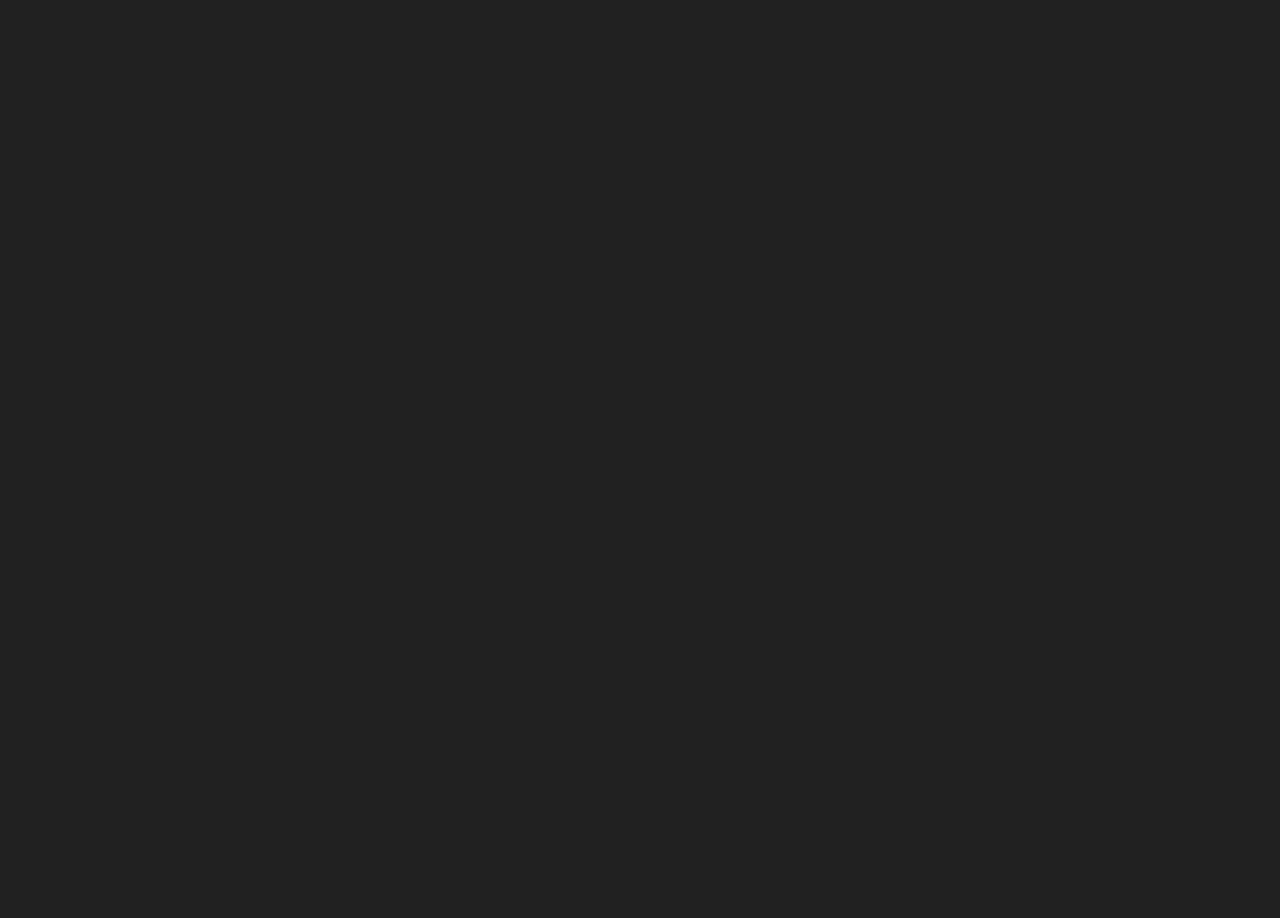
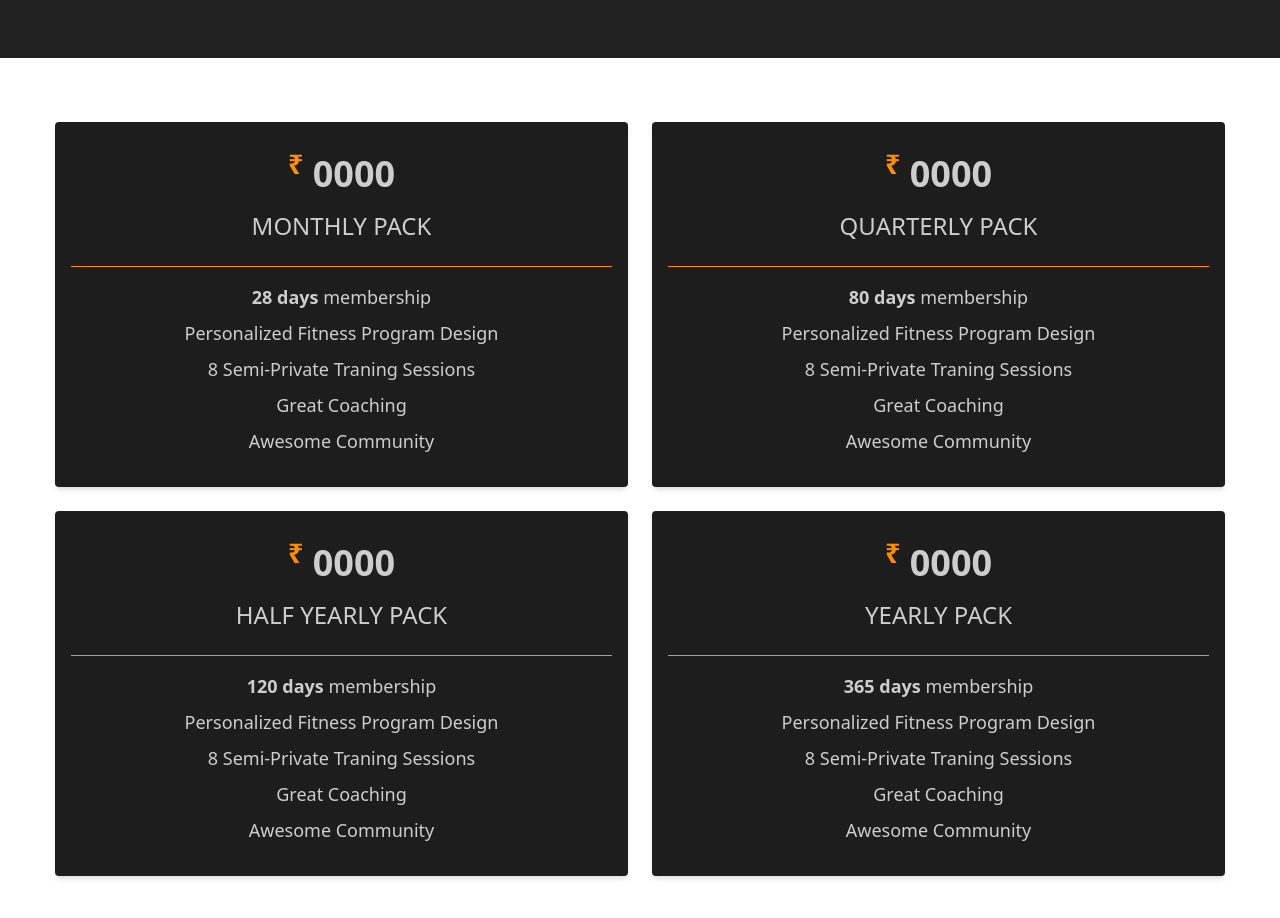
Before and after one commit to himanshuthakur71/gymSite, a SvelteKit app: page / in a window 1280 px wide. Shown: the part 4900-5818 px from the top of the page. Before the commit the page ends 4690 px from the top, so only its background shows below. Built offline with nearby package versions, Linux system fonts and the light colour scheme.

Commit message:
Code Updated

```diff
--- /dev/null
+++ b/src/lib/Components/PriceBox.svelte
@@ -0,0 +1,91 @@
+<section class="w-full">
+	<div class="w-full py-16">
+		<div class="hms-container">
+			<div class="w-full">
+				<h2
+					class="relative mb-8 flex justify-center pb-8 text-3xl font-black after:absolute after:bottom-0 after:block after:h-[10px] after:w-[70px] after:bg-primary md:text-4xl lg:text-5xl"
+				>
+					PRICING
+				</h2>
+				<p class="text-center text-lg font-[500]">CHOOSE THE RIGHT PLAN FOR YOUR NEEDS</p>
+			</div>
+		</div>
+	</div>
+	<div class="w-full bg-white py-16">
+		<div class="hms-container">
+			<div class="w-full">
+				<div class="grid grid-cols-1 gap-6 lg:grid-cols-2">
+					<div class="w-full rounded bg-base-200 px-4 py-8 shadow-md">
+						<p class=" mb-4 text-center text-3xl font-black lg:text-4xl">
+							<sup class="text-primary">₹</sup>
+							0000
+						</p>
+						<h4 class=" lg:3xl text-center text-2xl">MONTHLY PACK</h4>
+
+						<ul
+							class="mt-6 grid list-none grid-cols-1 gap-2 border-t border-primary pt-4 text-center md:text-lg"
+						>
+							<li><strong>28 days</strong> membership</li>
+							<li>Personalized Fitness Program Design</li>
+							<li>8 Semi-Private Traning Sessions</li>
+							<li>Great Coaching</li>
+							<li>Awesome Community</li>
+						</ul>
+					</div>
+					<div class="w-full rounded bg-base-200 px-4 py-8 shadow-md">
+						<p class=" mb-4 text-center text-3xl font-black lg:text-4xl">
+							<sup class="text-primary">₹</sup>
+							0000
+						</p>
+						<h4 class=" lg:3xl text-center text-2xl">QUARTERLY PACK</h4>
+
+						<ul
+							class="mt-6 grid list-none grid-cols-1 gap-2 border-t border-primary pt-4 text-center md:text-lg"
+						>
+							<li><strong>80 days</strong> membership</li>
+							<li>Personalized Fitness Program Design</li>
+							<li>8 Semi-Private Traning Sessions</li>
+							<li>Great Coaching</li>
+							<li>Awesome Community</li>
+						</ul>
+					</div>
+
+					<div class="w-full rounded bg-base-200 px-4 py-8 shadow-md">
+						<p class=" mb-4 text-center text-3xl font-black lg:text-4xl">
+							<sup class="text-primary">₹</sup>
+							0000
+						</p>
+						<h4 class=" lg:3xl text-center text-2xl">HALF YEARLY PACK</h4>
+
+						<ul
+							class="mt-6 grid list-none grid-cols-1 gap-2 border-t border-primary pt-4 text-center md:text-lg"
+						>
+							<li><strong>120 days</strong> membership</li>
+							<li>Personalized Fitness Program Design</li>
+							<li>8 Semi-Private Traning Sessions</li>
+							<li>Great Coaching</li>
+							<li>Awesome Community</li>
+						</ul>
+					</div>
+					<div class="w-full rounded bg-base-200 px-4 py-8 shadow-md">
+						<p class=" mb-4 text-center text-3xl font-black lg:text-4xl">
+							<sup class="text-primary">₹</sup>
+							0000
+						</p>
+						<h4 class=" lg:3xl text-center text-2xl">YEARLY PACK</h4>
+
+						<ul
+							class="mt-6 grid list-none grid-cols-1 gap-2 border-t border-primary pt-4 text-center md:text-lg"
+						>
+							<li><strong>365 days</strong> membership</li>
+							<li>Personalized Fitness Program Design</li>
+							<li>8 Semi-Private Traning Sessions</li>
+							<li>Great Coaching</li>
+							<li>Awesome Community</li>
+						</ul>
+					</div>
+				</div>
+			</div>
+		</div>
+	</div>
+</section>
--- a/src/routes/(publicLayout)/+page.svelte
+++ b/src/routes/(publicLayout)/+page.svelte
@@ -1,5 +1,6 @@
 <script>
 	import Parallax from '$lib/Components/Parallax.svelte';
+	import PriceBox from '$lib/Components/PriceBox.svelte';
 </script>
 
 <section class="w-full py-16 lg:py-32">
@@ -124,3 +125,4 @@
 </section>
 
 <Parallax />
+<PriceBox />
```
